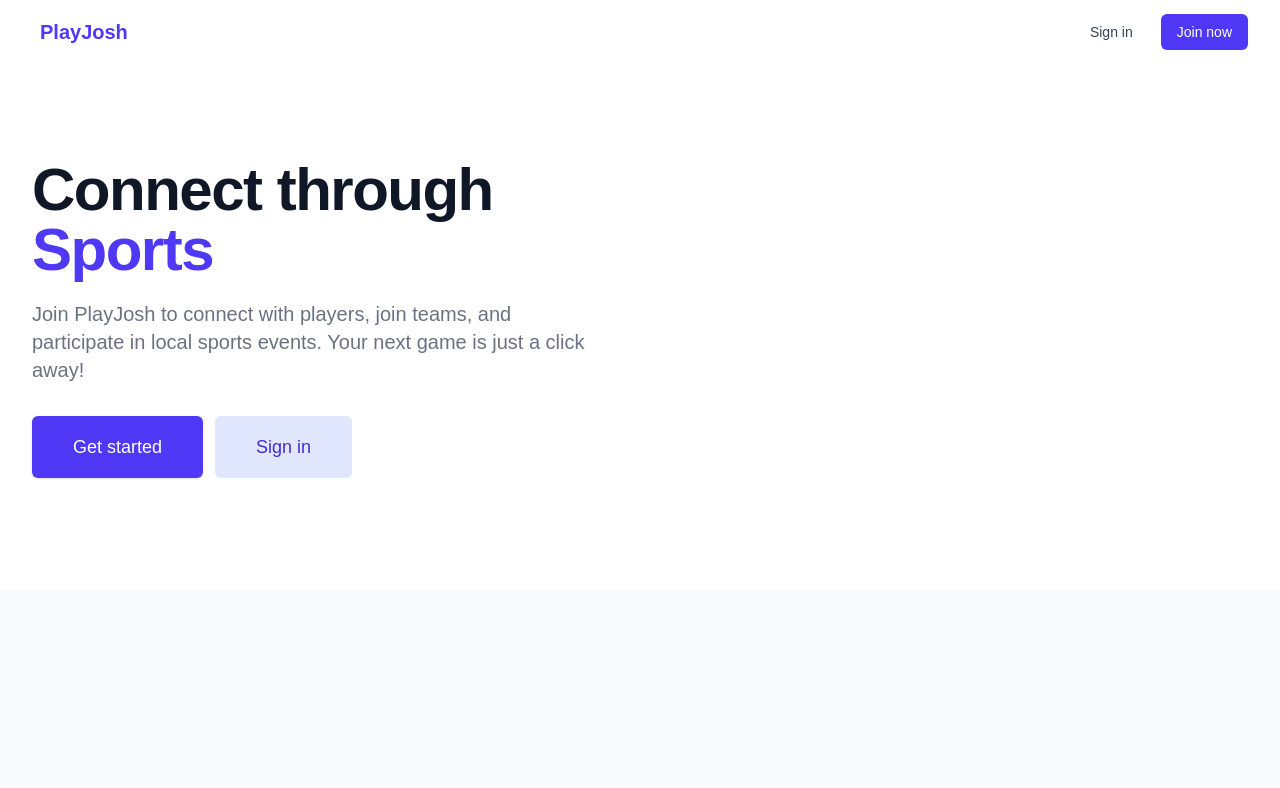
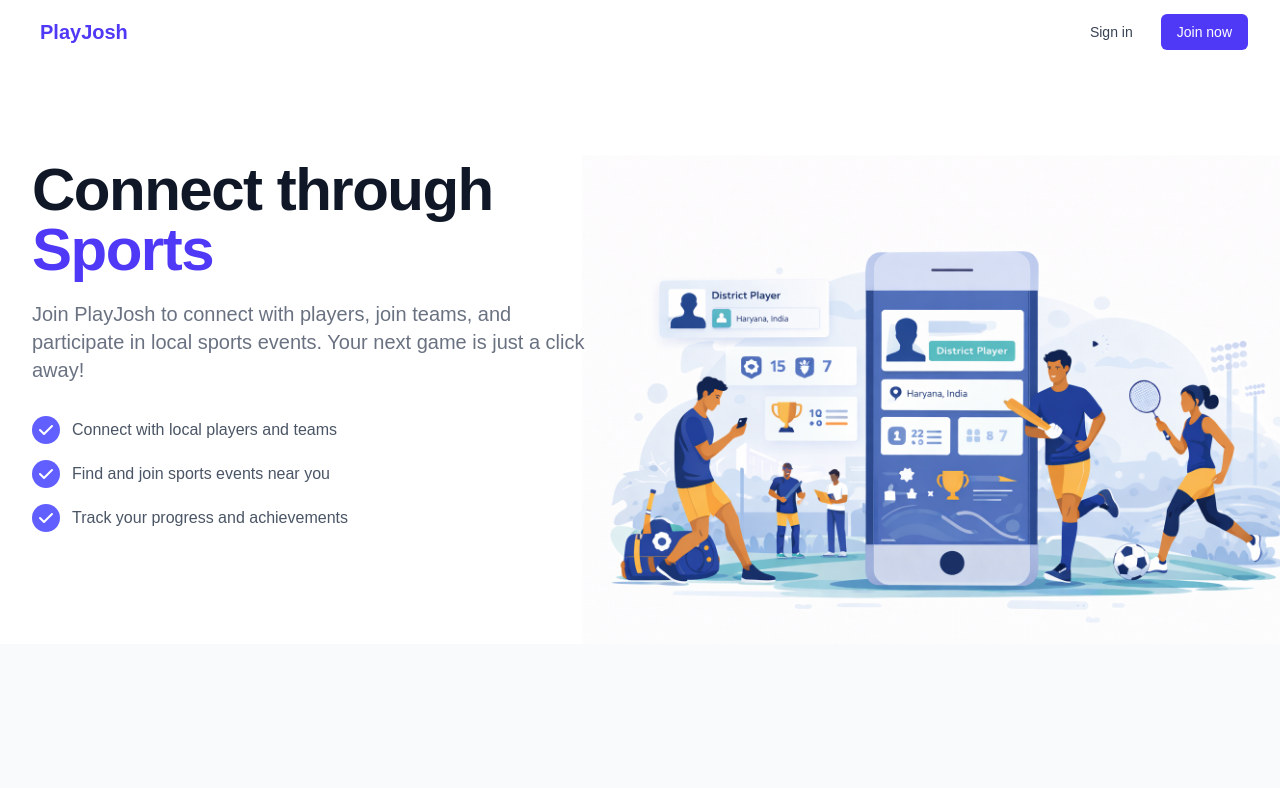
Before and after one commit to PlayJosh/playjosh_web, a Next.js app: page / in a window 1280 px wide. Shown: the top 788 px of the page. Built offline with nearby package versions, Linux system fonts and the light colour scheme.

Commit message:
first deployement changes

```diff
--- a/package.json
+++ b/package.json
@@ -15,6 +15,7 @@
     "@supabase/ssr": "^0.8.0",
     "@supabase/supabase-js": "^2.89.0",
     "@types/uuid": "^10.0.0",
+    "framer-motion": "^12.25.0",
     "next": "16.0.10",
     "react": "19.2.1",
     "react-dom": "19.2.1",
--- /dev/null
+++ b/src/app/api/geocode/route.ts
@@ -0,0 +1,51 @@
+import { NextResponse } from 'next/server';
+
+export async function GET(request: Request) {
+  try {
+    const { searchParams } = new URL(request.url);
+    const lat = searchParams.get('lat');
+    const lng = searchParams.get('lng');
+
+    if (!lat || !lng) {
+      return NextResponse.json(
+        { error: 'Latitude and longitude are required' },
+        { status: 400 }
+      );
+    }
+
+    // Using OpenStreetMap's Nominatim service (free and doesn't require an API key)
+    const response = await fetch(
+      `https://nominatim.openstreetmap.org/reverse?format=json&lat=${lat}&lon=${lng}&addressdetails=1`
+    );
+
+    if (!response.ok) {
+      throw new Error('Failed to fetch location data');
+    }
+
+    const data = await response.json();
+
+    if (!data.address) {
+      throw new Error('No address found for the given coordinates');
+    }
+
+    const { address } = data;
+
+    // Extract relevant address components
+    const locationData = {
+      city: address.city || address.town || address.village || address.hamlet,
+      state: address.state,
+      country: address.country,
+      display_name: data.display_name
+    };
+
+    return NextResponse.json(locationData);
+  } catch (error) {
+    console.error('Geocoding error:', error);
+    return NextResponse.json(
+      { error: error instanceof Error ? error.message : 'Failed to get location data' },
+      { status: 500 }
+    );
+  }
+}
+
+export const dynamic = 'force-dynamic';
--- a/src/app/onboarding/step1/page.tsx
+++ b/src/app/onboarding/step1/page.tsx
@@ -1,15 +1,14 @@
 'use client'
 
-import { useState, useRef, useEffect } from 'react'
+import { useState, useRef } from 'react'
 import { useRouter } from 'next/navigation'
-import { FiArrowLeft, FiCamera, FiSearch, FiX, FiMapPin } from 'react-icons/fi'
+import { FiArrowLeft, FiCamera, FiX, FiMapPin } from 'react-icons/fi'
 import { FaFutbol, FaUserTie, FaHeart } from 'react-icons/fa'
 import { supabase } from '@/lib/supabase/client'
 import Image from 'next/image'
 
 
 type UserType = 'player' | 'coach' | 'fan' | null
-type Tag = { id: string; name: string }
 
 export default function Step1() {
   const router = useRouter()
@@ -19,12 +18,9 @@ export default function Step1() {
   const [isLocating, setIsLocating] = useState(false)
   const [locationError, setLocationError] = useState<string | null>(null)
   const [userType, setUserType] = useState<UserType>(null)
-  const [searchQuery, setSearchQuery] = useState('')
-  const [isDropdownOpen, setIsDropdownOpen] = useState(false)
   const [selectedImage, setSelectedImage] = useState<string | null>(null)
   const [uploadError, setUploadError] = useState<string | null>(null)
   const fileInputRef = useRef<HTMLInputElement>(null)
-  const dropdownRef = useRef<HTMLDivElement>(null)
 
   const [sports, setSports] = useState('')
 
@@ -371,7 +367,7 @@ export default function Step1() {
                   type="button"
                   onClick={getLocation}
                   disabled={isLocating}
-                  className="absolute inset-y-0 right-0 flex items-center px-3 text-xs font-medium text-indigo-600 hover:text-indigo-800 disabled:opacity-50 disabled:cursor-not-allowed"
+                  className="absolute inset-y-0 right-0 flex items-center px-3 text-xs font-medium text-indigo-600 hover:text-indigo-800 hover:bg-indigo-50 rounded-r-lg transition-colors disabled:opacity-50 disabled:cursor-not-allowed cursor-pointer"
                 >
                   {isLocating ? (
                     'Locating...'
--- a/src/app/page.tsx
+++ b/src/app/page.tsx
@@ -5,9 +5,11 @@ export default function Home() {
     <div className="bg-white">
       {/* Hero Section */}
       <div className="relative bg-white overflow-hidden pt-16 sm:pt-20 lg:pt-24">
-        <div className="max-w-7xl mx-auto">
-          <div className="relative z-10 pb-12 bg-white sm:pb-16 md:pb-20 lg:max-w-2xl lg:w-full lg:pb-24 xl:pb-28">
-            <main className="mx-auto max-w-7xl px-4 sm:px-6 lg:px-8">
+        <div className="max-w-7xl mx-auto px-4 sm:px-6 lg:px-8">
+          <div className="lg:grid lg:grid-cols-12 lg:gap-8 items-center">
+            {/* Left side - Content */}
+            <div className="relative z-10 pb-12 sm:pb-16 md:pb-20 lg:col-span-6 lg:pb-24 xl:pb-28">
+              <main>
                 <div className="sm:text-center lg:text-left">
                   <h1 className="text-4xl tracking-tight font-extrabold text-gray-900 sm:text-5xl md:text-6xl">
                     <span className="block">Connect through</span>
@@ -16,35 +18,59 @@ export default function Home() {
                   <p className="mt-3 text-base text-gray-500 sm:mt-5 sm:text-lg sm:max-w-xl sm:mx-auto md:mt-5 md:text-xl lg:mx-0">
                     Join PlayJosh to connect with players, join teams, and participate in local sports events. Your next game is just a click away!
                   </p>
-                <div className="mt-5 sm:mt-8 sm:flex sm:justify-center lg:justify-start">
-                  <div className="rounded-md shadow">
-                    <Link
-                      href="/signup"
-                      className="w-full flex items-center justify-center px-8 py-3 border border-transparent text-base font-medium rounded-md text-white bg-indigo-600 hover:bg-indigo-700 md:py-4 md:text-lg md:px-10"
-                    >
-                      Get started
-                    </Link>
+                  <div className="mt-8 space-y-4">
+                    <div className="flex items-center">
+                      <div className="shrink-0 bg-indigo-500 rounded-full p-1">
+                        <svg className="h-5 w-5 text-white" fill="currentColor" viewBox="0 0 20 20">
+                          <path fillRule="evenodd" d="M16.707 5.293a1 1 0 010 1.414l-8 8a1 1 0 01-1.414 0l-4-4a1 1 0 011.414-1.414L8 12.586l7.293-7.293a1 1 0 011.414 0z" clipRule="evenodd" />
+                        </svg>
                       </div>
-                  <div className="mt-3 sm:mt-0 sm:ml-3">
-                    <Link
-                      href="/login"
-                      className="w-full flex items-center justify-center px-8 py-3 border border-transparent text-base font-medium rounded-md text-indigo-700 bg-indigo-100 hover:bg-indigo-200 md:py-4 md:text-lg md:px-10"
-                    >
-                      Sign in
-                    </Link>
+                      <p className="ml-3 text-base text-gray-600">Connect with local players and teams</p>
+                    </div>
+                    <div className="flex items-center">
+                      <div className="shrink-0 bg-indigo-500 rounded-full p-1">
+                        <svg className="h-5 w-5 text-white" fill="currentColor" viewBox="0 0 20 20">
+                          <path fillRule="evenodd" d="M16.707 5.293a1 1 0 010 1.414l-8 8a1 1 0 01-1.414 0l-4-4a1 1 0 011.414-1.414L8 12.586l7.293-7.293a1 1 0 011.414 0z" clipRule="evenodd" />
+                        </svg>
+                      </div>
+                      <p className="ml-3 text-base text-gray-600">Find and join sports events near you</p>
+                    </div>
+                    <div className="flex items-center">
+                      <div className="shrink-0 bg-indigo-500 rounded-full p-1">
+                        <svg className="h-5 w-5 text-white" fill="currentColor" viewBox="0 0 20 20">
+                          <path fillRule="evenodd" d="M16.707 5.293a1 1 0 010 1.414l-8 8a1 1 0 01-1.414 0l-4-4a1 1 0 011.414-1.414L8 12.586l7.293-7.293a1 1 0 011.414 0z" clipRule="evenodd" />
+                        </svg>
+                      </div>
+                      <p className="ml-3 text-base text-gray-600">Track your progress and achievements</p>
                     </div>
                   </div>
                 </div>
               </main>
             </div>
+
+            {/* Right side - Hero Image (Desktop) */}
+            <div className="hidden lg:block lg:col-span-6">
+              <div className="relative h-full">
+                <img
+                  src="/hero.png"
+                  alt="People playing sports"
+                  className="w-full h-auto max-w-4xl mx-auto lg:max-w-5xl lg:ml-auto transform scale-125"
+                />
               </div>
-        {/* <div className="lg:absolute lg:inset-y-0 lg:right-0 lg:w-1/2">
+            </div>
+          </div>
+
+          {/* Hero Image (Mobile - below content) */}
+          <div className="lg:hidden mt-10">
+            <div className="relative w-full h-80 sm:h-96 md:h-112">
               <img
-            className="h-56 w-full object-cover sm:h-72 md:h-96 lg:w-full lg:h-full"
-            src="https://images.unsplash.com/photo-1540747913346-19e32dc3e97e?ixlib=rb-4.0.3&ixid=MnwxMjA3fDB8MHxwaG90by1wYWdlfHx8fGVufDB8fHx8&auto=format&fit=crop&w=1605&q=80"
+                src="/hero.png"
                 alt="People playing sports"
+                className="w-full h-full object-contain scale-110"
               />
-        </div> */}
+            </div>
+          </div>
+        </div>
       </div>
 
       {/* Enhanced Features Section */}
--- a/src/app/profile/page.tsx
+++ b/src/app/profile/page.tsx
@@ -2,9 +2,9 @@
 
 import { useEffect, useState } from 'react'
 import Link from 'next/link'
-import { useRouter } from 'next/navigation'
-import { FiUser, FiMapPin, FiAward, FiActivity, FiUsers, FiCalendar, FiEdit2, FiPlus, FiTarget, FiClock, FiX, FiCamera, FiAward as FiTrophy, FiTarget as FiGoal, FiAward as FiMedal, FiAward as FiStar } from 'react-icons/fi'
-import { FaFutbol, FaBasketballBall, FaRunning, FaSwimmer, FaTrophy, FaMedal, FaStar, FaBullseye } from 'react-icons/fa'
+import Image from 'next/image'
+import { FiUser, FiMapPin, FiEdit2, FiPlus, FiTarget, FiClock, FiX } from 'react-icons/fi'
+import { FaFutbol, FaBasketballBall, FaRunning, FaSwimmer, FaTrophy, FaBullseye, FaMedal } from 'react-icons/fa'
 
 import { supabase } from '@/lib/supabase/client'
 import type { Database } from '@/types/database.types'
@@ -163,13 +163,7 @@ export default function ProfilePage() {
       }
     };
 
-    let isMounted = true;
-
     fetchData();
-
-    return () => {
-      isMounted = false;
-    };
   }, [])
 
   // Add this useEffect for debugging
@@ -247,9 +241,11 @@ export default function ProfilePage() {
                   onClick={() => imageUrl && !imageError && setIsPhotoModalOpen(true)}
                 >
                   {imageUrl && !imageError ? (
-                    <img
+                    <Image
                       src={imageUrl}
                       alt="Profile"
+                      width={160}
+                      height={160}
                       className="object-cover w-full h-full"
                       onError={() => setImageError(true)}
                     />
```
Also changed, not shown: public/hero.png (added), 1 other file (tests, documents, lock files or other folders). Lines whose indentation alone changed are shown as unchanged.
